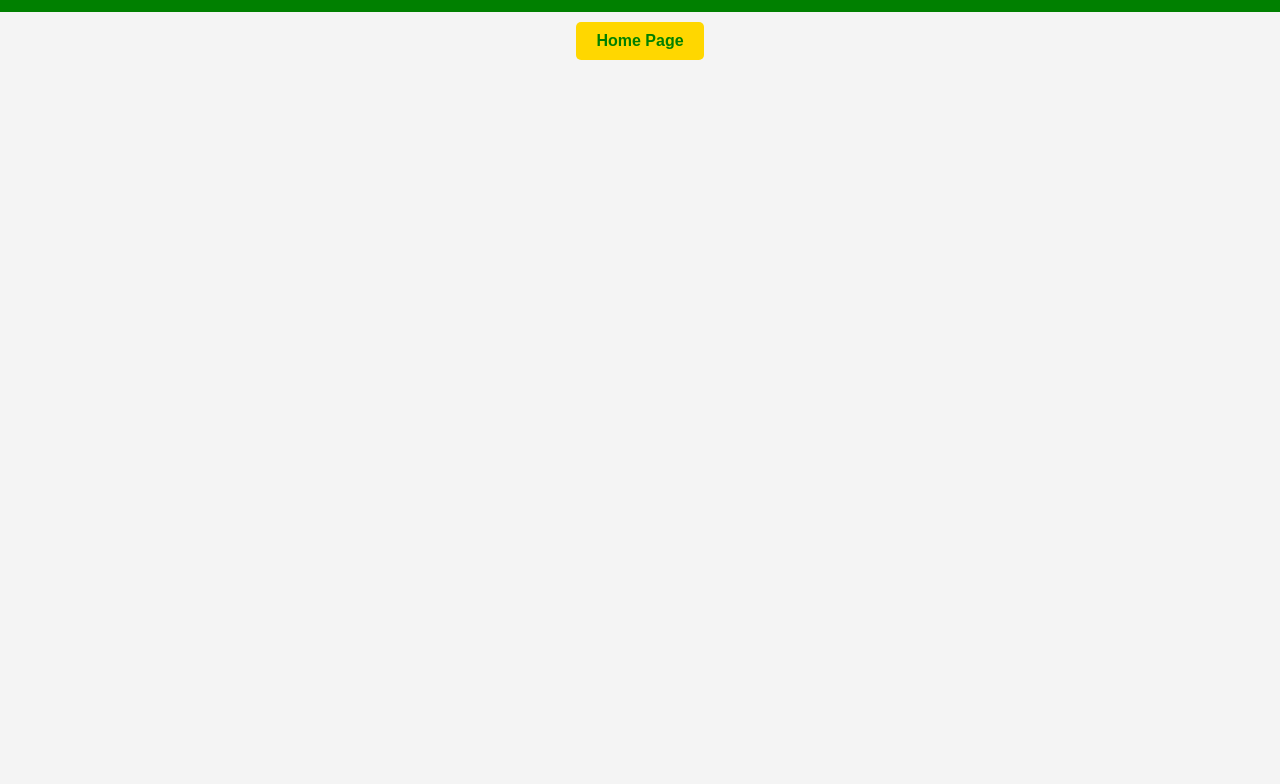
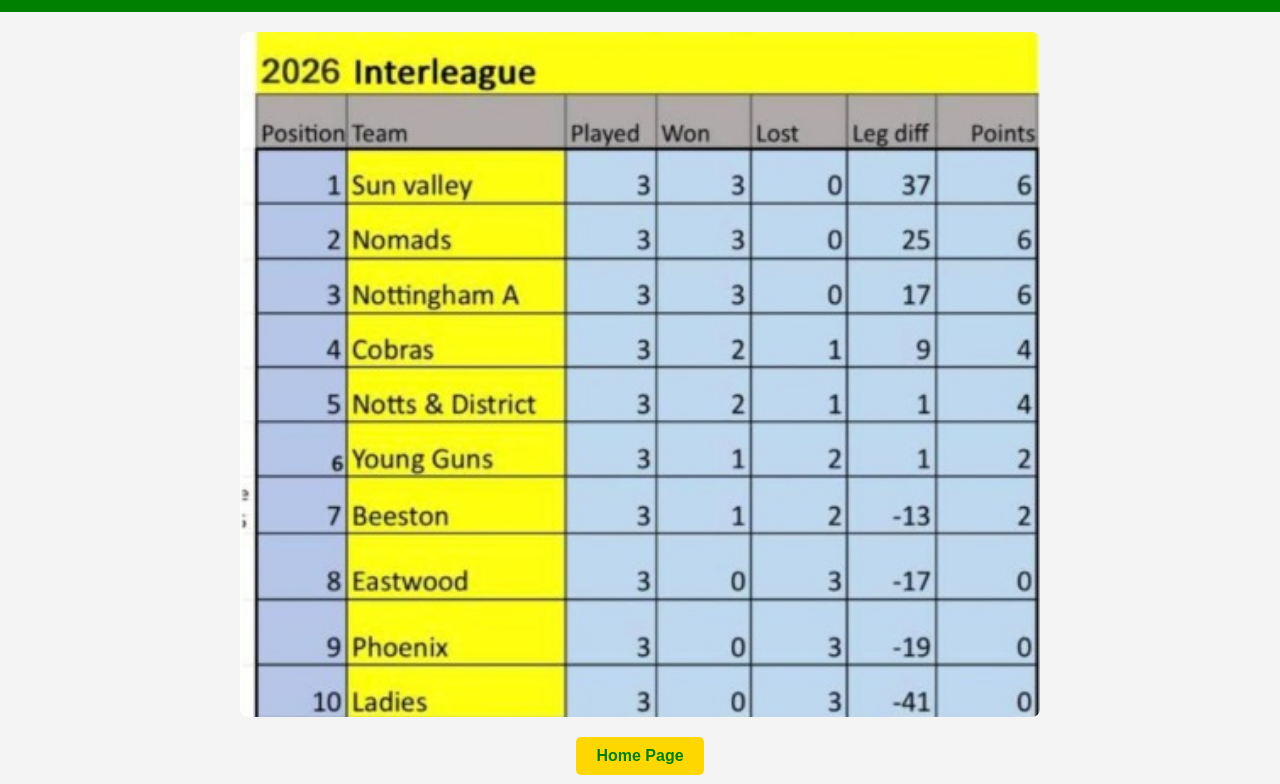
Before and after one commit to bccil/table-image, a plain HTML site: page index.html in a window 1280 px wide. Shown: the part 46-830 px from the top of the page. Before the commit the page ends 800 px from the top, so only its background shows below. Drawn offline with Linux system fonts and the light colour scheme.

Commit message:
Update index.html

```diff
--- a/index.html
+++ b/index.html
@@ -77,6 +77,17 @@
         p {
             margin: 9.5px 0; /* Reduced from 10px to 9.5px */
         }
+
+                /* Image styling */
+        .header-image {
+            width: 100%;
+            max-width: 800px;
+            height: auto;
+            margin: 20px auto;
+            display: block;
+            border-radius: 8px; /* optional nice touch */
+        }
+
     </style>
 </head>
 <body>
@@ -85,8 +96,8 @@
     <h1>Beeston CC Interleague Pool</h1>
 </header>
 
-
-
+<!-- Image added here -->
+<img src="table.jpg" alt="Pool Image" class="header-image">
 
 <p><a href="https://bccil.github.io/home/" class="button-link">Home Page</a></p>
 
```
